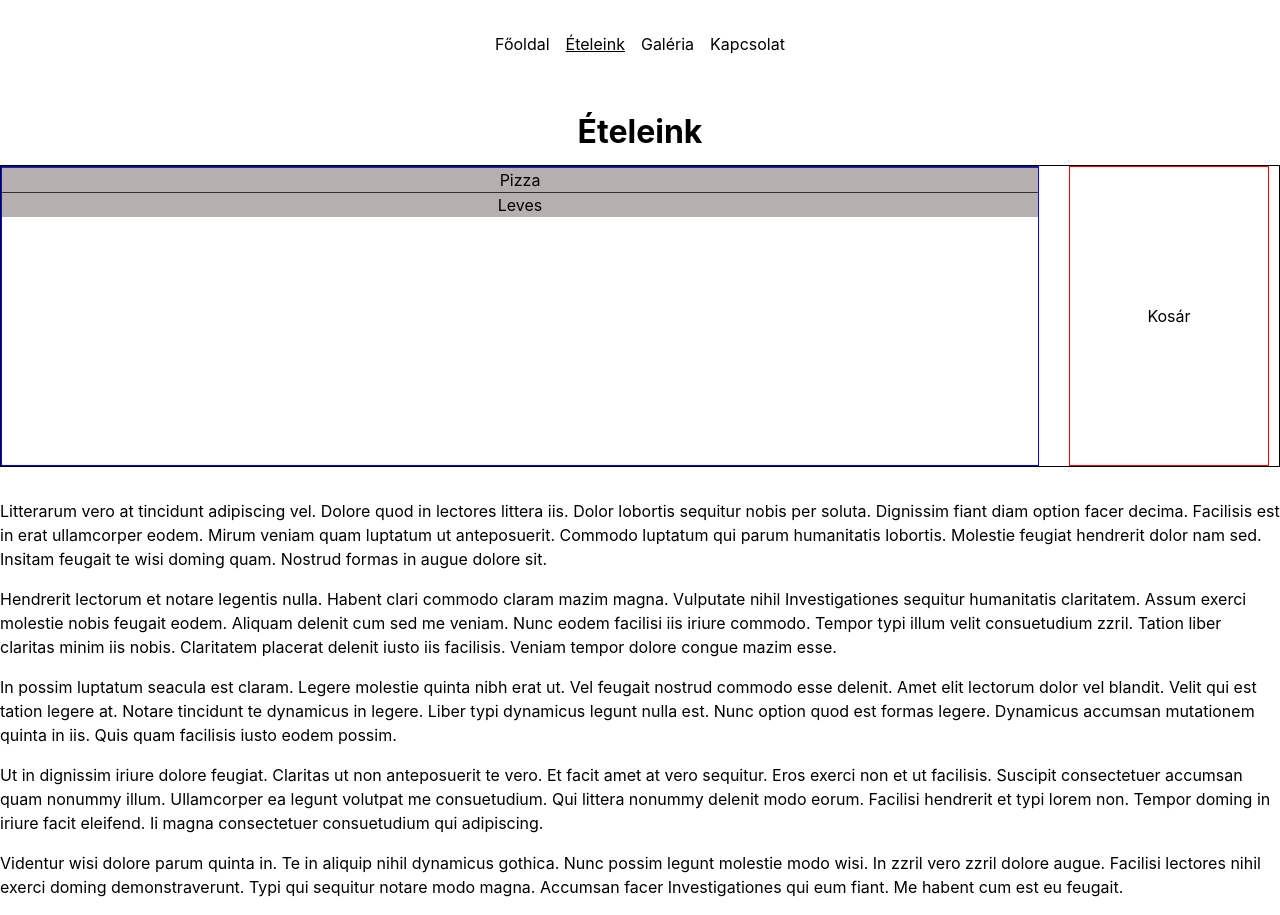
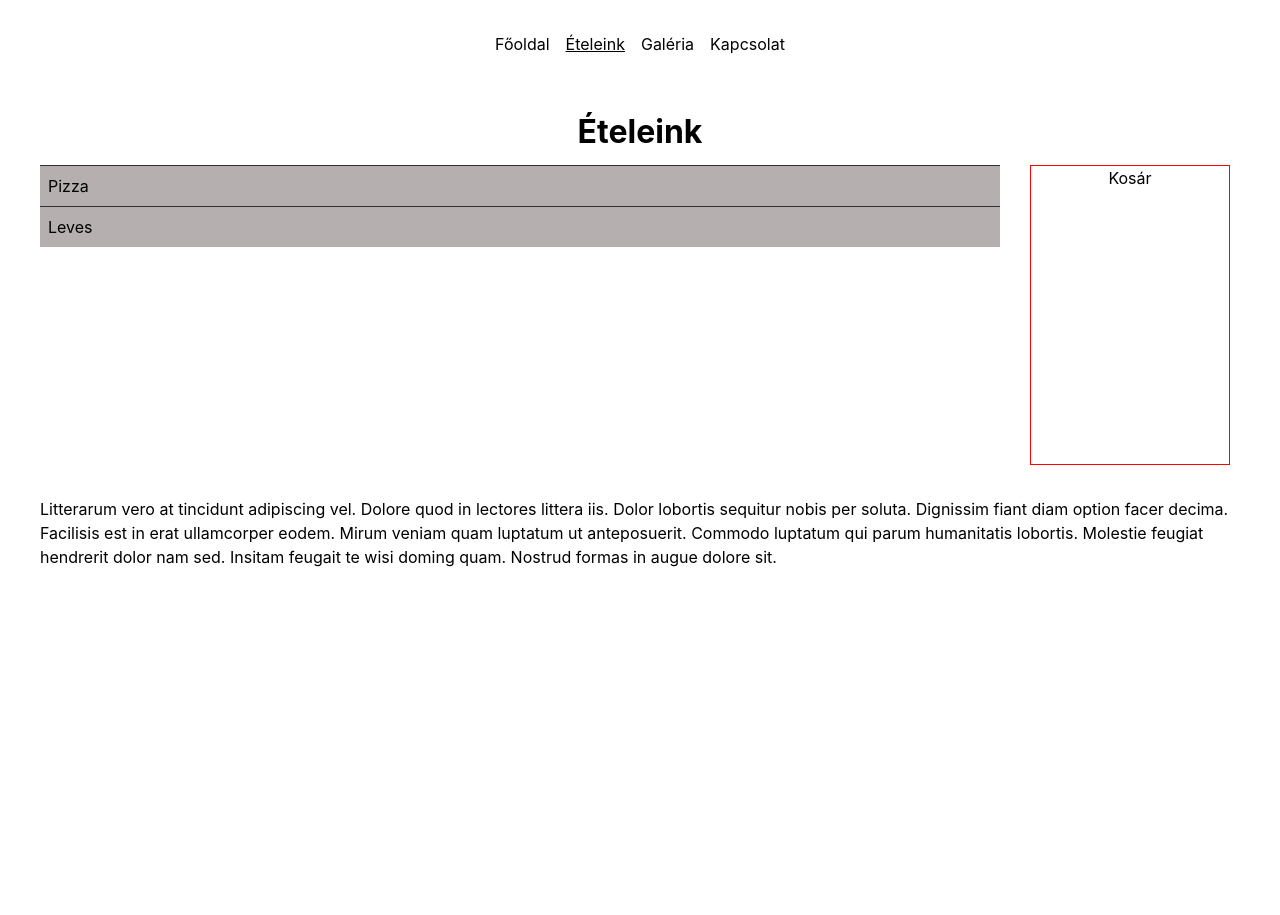
Before and after one commit to bipeti/pizzeria, a React (Create React App) app: page /foods in a window 1280 px wide. After the commit the page ends 800 px from the top, so only its background shows below. Built offline with nearby package versions, Linux system fonts and the light colour scheme.

Commit message:
Cart into new component & some css

```diff
--- a/src/components/Layout/Collapsible.css
+++ b/src/components/Layout/Collapsible.css
@@ -5,10 +5,11 @@
 .group {
     background-color: rgb(182, 175, 175);
     border-top: solid rgb(48, 47, 47) 1px;
+    text-align: left;
+    padding: 0.5rem;
 }
 
 .ReactCollapse--content {
-    /* border: none; */
     color: black;
     background-color: white;
 }
--- a/src/components/Pages/Footer.tsx
+++ b/src/components/Pages/Footer.tsx
@@ -10,42 +10,6 @@ export default function Footer() {
                 feugiat hendrerit dolor nam sed. Insitam feugait te wisi doming
                 quam. Nostrud formas in augue dolore sit.
             </p>
-            <p>
-                Hendrerit lectorum et notare legentis nulla. Habent clari
-                commodo claram mazim magna. Vulputate nihil Investigationes
-                sequitur humanitatis claritatem. Assum exerci molestie nobis
-                feugait eodem. Aliquam delenit cum sed me veniam. Nunc eodem
-                facilisi iis iriure commodo. Tempor typi illum velit
-                consuetudium zzril. Tation liber claritas minim iis nobis.
-                Claritatem placerat delenit iusto iis facilisis. Veniam tempor
-                dolore congue mazim esse.
-            </p>
-            <p>
-                In possim luptatum seacula est claram. Legere molestie quinta
-                nibh erat ut. Vel feugait nostrud commodo esse delenit. Amet
-                elit lectorum dolor vel blandit. Velit qui est tation legere at.
-                Notare tincidunt te dynamicus in legere. Liber typi dynamicus
-                legunt nulla est. Nunc option quod est formas legere. Dynamicus
-                accumsan mutationem quinta in iis. Quis quam facilisis iusto
-                eodem possim.
-            </p>
-            <p>
-                Ut in dignissim iriure dolore feugiat. Claritas ut non
-                anteposuerit te vero. Et facit amet at vero sequitur. Eros
-                exerci non et ut facilisis. Suscipit consectetuer accumsan quam
-                nonummy illum. Ullamcorper ea legunt volutpat me consuetudium.
-                Qui littera nonummy delenit modo eorum. Facilisi hendrerit et
-                typi lorem non. Tempor doming in iriure facit eleifend. Ii magna
-                consectetuer consuetudium qui adipiscing.
-            </p>
-            <p>
-                Videntur wisi dolore parum quinta in. Te in aliquip nihil
-                dynamicus gothica. Nunc possim legunt molestie modo wisi. In
-                zzril vero zzril dolore augue. Facilisi lectores nihil exerci
-                doming demonstraverunt. Typi qui sequitur notare modo magna.
-                Accumsan facer Investigationes qui eum fiant. Me habent cum est
-                eu feugait.
-            </p>
         </>
     );
 }
--- /dev/null
+++ b/src/components/Shop/Cart.module.css
@@ -0,0 +1,33 @@
+.maincart {
+    display: none;
+}
+
+.subcart {
+    display: flex;
+    justify-content: center;
+    width: 100%;
+    height: 70px;
+    border: solid 1px red;
+    position: sticky;
+    bottom: 0px;
+    background-color: orangered;
+    color: white;
+    opacity: 80%;
+}
+
+@media (min-width: 769px) {
+    .maincart {
+        display: flex;
+        flex-flow: column wrap;
+        align-content: center;
+        width: var(--MAINCART-WIDTH);
+        height: 300px;
+        border: solid 1px red;
+        position: sticky;
+        top: 0px;
+    }
+
+    .subcart {
+        display: none;
+    }
+}
--- /dev/null
+++ b/src/components/Shop/Cart.tsx
@@ -0,0 +1,16 @@
+import { createPortal } from "react-dom";
+import classes from "./Cart.module.css";
+
+const Cart = () => {
+    return (
+        <>
+            <div className={classes.maincart}>Kosár</div>
+            {createPortal(
+                <div className={classes.subcart}>KisKosár</div>,
+                document.body
+            )}
+        </>
+    );
+};
+
+export default Cart;
--- a/src/components/Shop/FoodItem.module.css
+++ b/src/components/Shop/FoodItem.module.css
@@ -0,0 +1,4 @@
+.li {
+    padding: 1rem;
+    text-align: left;
+}
--- a/src/components/Shop/FoodItem.tsx
+++ b/src/components/Shop/FoodItem.tsx
@@ -1,4 +1,4 @@
-// import classes from "./FoodItem.module.css";
+import classes from "./FoodItem.module.css";
 import { Food } from "./Foods";
 
 type FoodItemProps = {
@@ -8,7 +8,7 @@ type FoodItemProps = {
 const FoodItem = ({ food }: FoodItemProps) => {
     return (
         <>
-            <li>
+            <li className={classes.li}>
                 {food.id}, {food.name}, {food.price}
             </li>
         </>
--- a/src/components/Shop/Foods.module.css
+++ b/src/components/Shop/Foods.module.css
@@ -2,50 +2,16 @@
     display: flex;
     flex-flow: row wrap;
     gap: 30px;
-    border: solid 1px black;
 }
 
 .products {
     display: flex;
     flex-flow: column wrap;
     width: 100%;
-    border: solid 1px blue;
-}
-
-.maincart {
-    display: none;
-}
-
-.subcart {
-    display: flex;
-    justify-content: center;
-    width: 100%;
-    height: 70px;
-    border: solid 1px red;
-    position: sticky;
-    bottom: 0px;
-    background-color: orangered;
-    color: white;
-    opacity: 80%;
 }
 
 @media (min-width: 769px) {
     .products {
         width: calc(100% - var(--MAINCART-WIDTH) - 40px);
     }
-
-    .maincart {
-        display: flex;
-        flex-flow: column wrap;
-        justify-content: center;
-        width: var(--MAINCART-WIDTH);
-        height: 300px;
-        border: solid 1px red;
-        position: sticky;
-        top: 0;
-    }
-
-    .subcart {
-        display: none;
-    }
 }
--- a/src/components/Shop/Foods.tsx
+++ b/src/components/Shop/Foods.tsx
@@ -1,7 +1,7 @@
 import { Collapsible } from "../Layout/Collapsible";
+import Cart from "./Cart";
 import FoodItem from "./FoodItem";
 import classes from "./Foods.module.css";
-import { createPortal } from "react-dom";
 
 export type Details = {
     name: string;
@@ -90,6 +90,34 @@ const DUMMY_PRODUCTS: Food[] = [
         ],
         packigingFee: 200,
     },
+    {
+        id: 5,
+        name: "Paradicsomleves",
+        description: "marhából",
+        group: "Leves",
+        price: 1980,
+        haveChildrenSize: true,
+        priceOfChildrenSize: 1400,
+        extras: [
+            { name: "csipőspaprika", price: 250 },
+            { name: "kenyér szelet", price: 50 },
+        ],
+        packigingFee: 200,
+    },
+    {
+        id: 6,
+        name: "Fokhagymakrémleves",
+        description: "marhából",
+        group: "Leves",
+        price: 1980,
+        haveChildrenSize: true,
+        priceOfChildrenSize: 1400,
+        extras: [
+            { name: "csipőspaprika", price: 250 },
+            { name: "kenyér szelet", price: 50 },
+        ],
+        packigingFee: 200,
+    },
 ];
 
 const Foods = () => {
@@ -112,11 +140,7 @@ const Foods = () => {
                     </Collapsible>
                 ))}
             </div>
-            <div className={classes.maincart}>Kosár</div>
-            {createPortal(
-                <div className={classes.subcart}>KisKosár</div>,
-                document.body
-            )}
+            <Cart />
         </div>
     );
 };
--- a/src/index.css
+++ b/src/index.css
@@ -17,6 +17,8 @@ body {
     font-family: Inter, Avenir, Helvetica, Arial, sans-serif;
     --FONT-SIZE: calc(15px + 0.390625vw);
     line-height: 24px;
+    max-width: 1200px;
+    margin: auto;
 
     /*---CART---*/
     --MAINCART-WIDTH: 200px;
```
